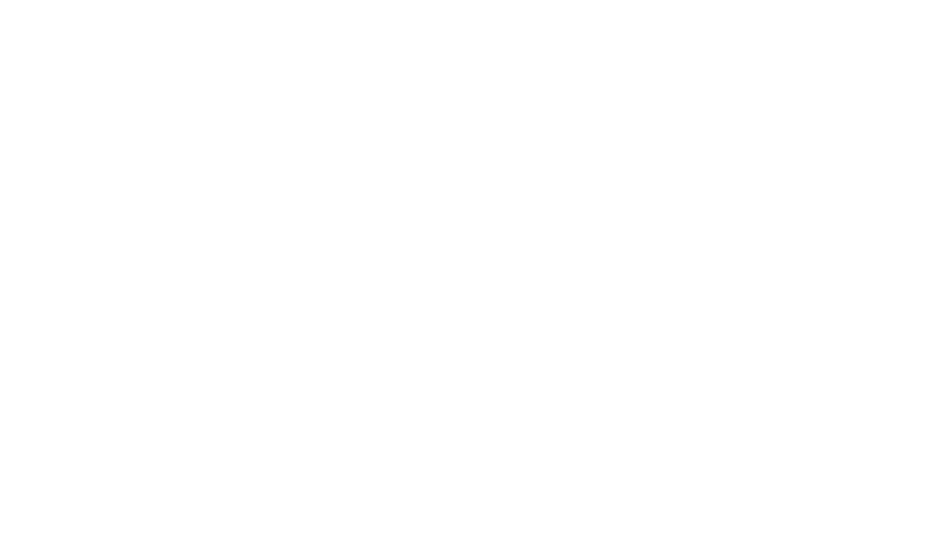
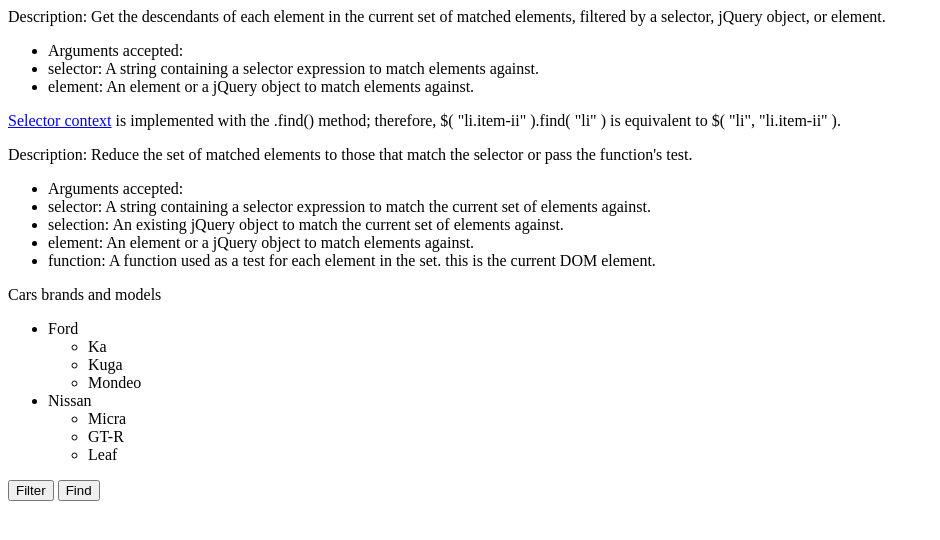
Before and after one commit to jdavidhermoso/jQuery-findVSfilter, a plain HTML site: page index.html in a window 1280 px wide. Shown: the whole page, without its empty margins (0-940 px from the left). Drawn offline with nearby package versions, Linux system fonts and the light colour scheme.

Commit message:
Find explanation and example built

```diff
--- a/index.html
+++ b/index.html
@@ -5,8 +5,96 @@
             jQuery Find() VS Filter()
         </title>
         <script   src="https://code.jquery.com/jquery-3.1.0.min.js"   integrity="sha256-cCueBR6CsyA4/9szpPfrX3s49M9vUU5BgtiJj06wt/s="   crossorigin="anonymous"></script>
+        <script src="main.js"></script>
 
     </head>
     <body>
+        <div class="wiki" id="find">
+            <p class="wiki-desc">
+                <span> Description: </span> Get the descendants of each element in the current set of matched elements, filtered by a selector, jQuery object, or element.
+            </p>
+            <ul class="wiki-args">
+                <li class="wiki-args-title">
+                    Arguments accepted:
+                </li>
+                <li>
+                    <span> selector: </span> A string containing a selector expression to match elements against.
+                </li>
+                <li>
+                    <span> element: </span> An element or a jQuery object to match elements against.
+                </li>
+            </ul>
+            <p>
+                <a href="https://api.jquery.com/jquery/#selector-context">Selector context</a> is implemented with the .find() method; therefore, $( "li.item-ii" ).find( "li" ) is equivalent to $( "li", "li.item-ii" ).
+            </p>
+        </div>
+        <div class="wiki" id="filter">
+            <p class="wiki-desc">
+                <span> Description: </span> Reduce the set of matched elements to those that match the selector or pass the function's test.
+            </p>
+            <ul class="wiki-args">
+                <li class="wiki-args-title">
+                    Arguments accepted:
+                </li>
+                <li>
+                    <span> selector: </span> A string containing a selector expression to match the current set of elements against.
+                </li>
+                <li>
+                    <span> selection: </span> An existing jQuery object to match the current set of elements against.
+                </li>
+                <li>
+                    <span> element: </span> An element or a jQuery object to match elements against.
+                </li>
+                <li class="highlight">
+                    <span> function: </span> A function used as a test for each element in the set. this is the current DOM element.
+                </li>
+            </ul>
+
+        </div>
+        <div class="result">
+            <p>
+                Cars brands and models
+            </p>
+            <ul>
+                <li class="brand" data-brand-id="1">
+                    Ford
+                    <ul class="models">
+                        <li class="car-model">
+                            Ka
+                        </li>
+                        <li class="car-model">
+                            Kuga
+                        </li>
+                        <li class="car-model">
+                            Mondeo
+                        </li>
+                    </ul>
+                </li>
+                <li class="brand" data-brand-id="2">
+                    Nissan
+                    <ul class="models">
+                        <li class="car-model">
+                            Micra
+                        </li>
+                        <li class="car-model">
+                            GT-R
+                        </li>
+                        <li class="car-model">
+                            Leaf
+                        </li>
+                    </ul>
+                </li>
+
+            </ul>
+        </div>
+        <div class="buttons" id="buttons">
+            <button id="filterBtn">
+                Filter
+            </button>
+
+            <button id="findBtn">
+                Find
+            </button>
+        </div>
     </body>
 </html>
--- a/main.js
+++ b/main.js
@@ -0,0 +1,17 @@
+$(document).ready(function() {
+    $("#buttons").on('click','#findBtn',function() {
+        var jQueryObj = $('li');
+
+        //Selector
+        //$('ul.models').find('.car-model').css('backgroundColor','red');
+        //Element
+        //$('ul.models').find('li').css('backgroundColor','red');
+
+        //jQuery Obj
+        $('ul.models').find(jQueryObj).css('backgroundColor','red');
+    });
+
+    $("#buttons").on('click','#filterBtn',function() {
+
+    });
+});
```
